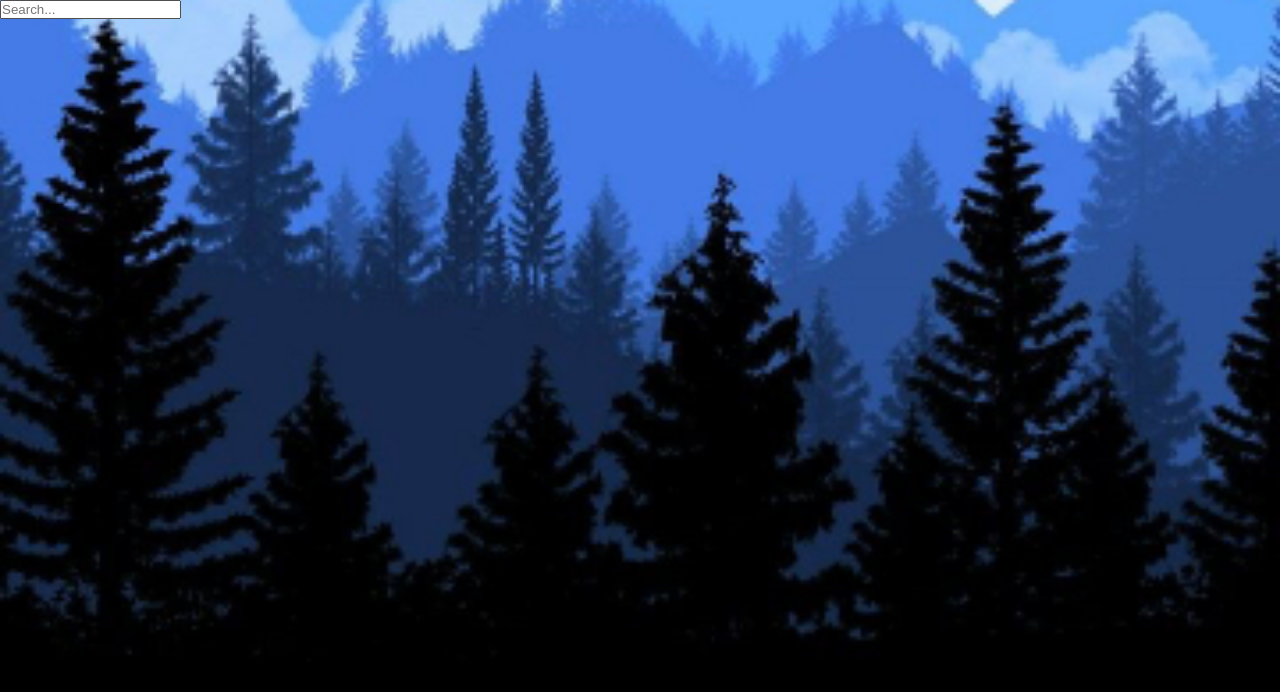
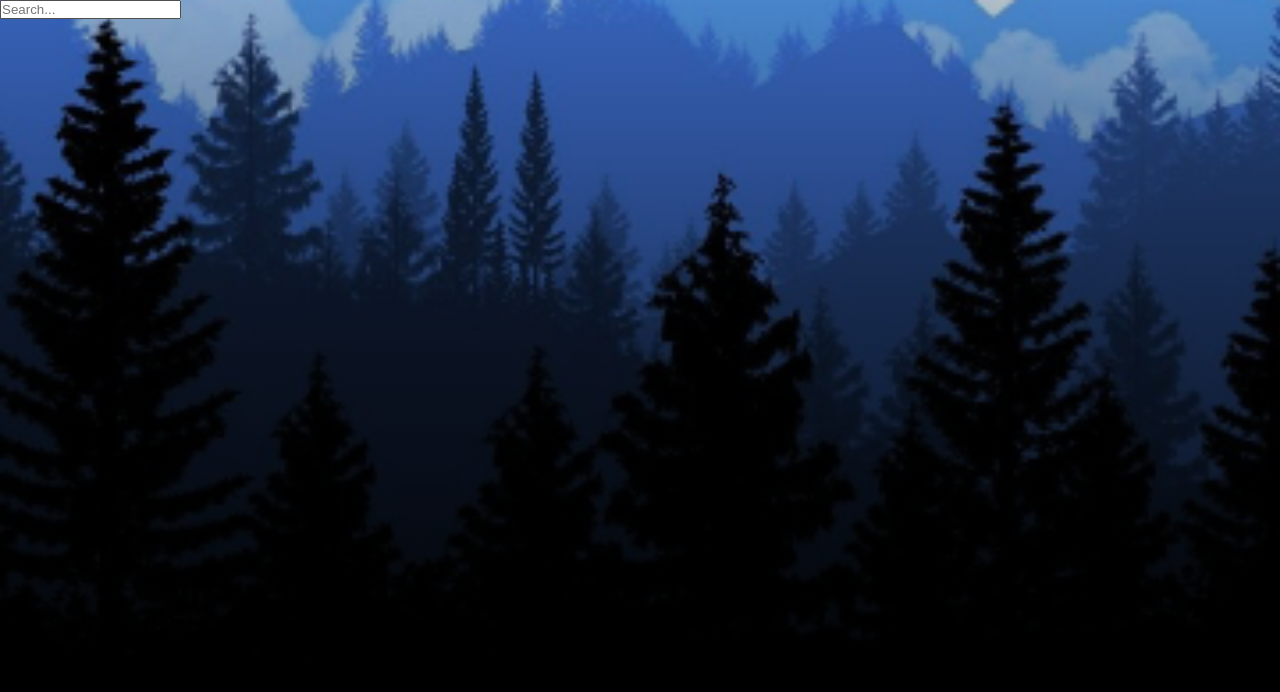
Before and after one commit to DimarcoKevin/react-weather, a React (Create React App) app: page / in a window 1280 px wide. Shown: the top 692 px of the page. Built offline with nearby package versions, Linux system fonts and the light colour scheme.

Commit message:
Adding darkening effect to background

```diff
--- a/src/index.css
+++ b/src/index.css
@@ -21,4 +21,5 @@ body {
 
 main {
   min-height: 100vh;
+  background-image: linear-gradient(to bottom, rgba(0, 0, 0, 0.2), rgba(0, 0, 0, 075));
 }
```
